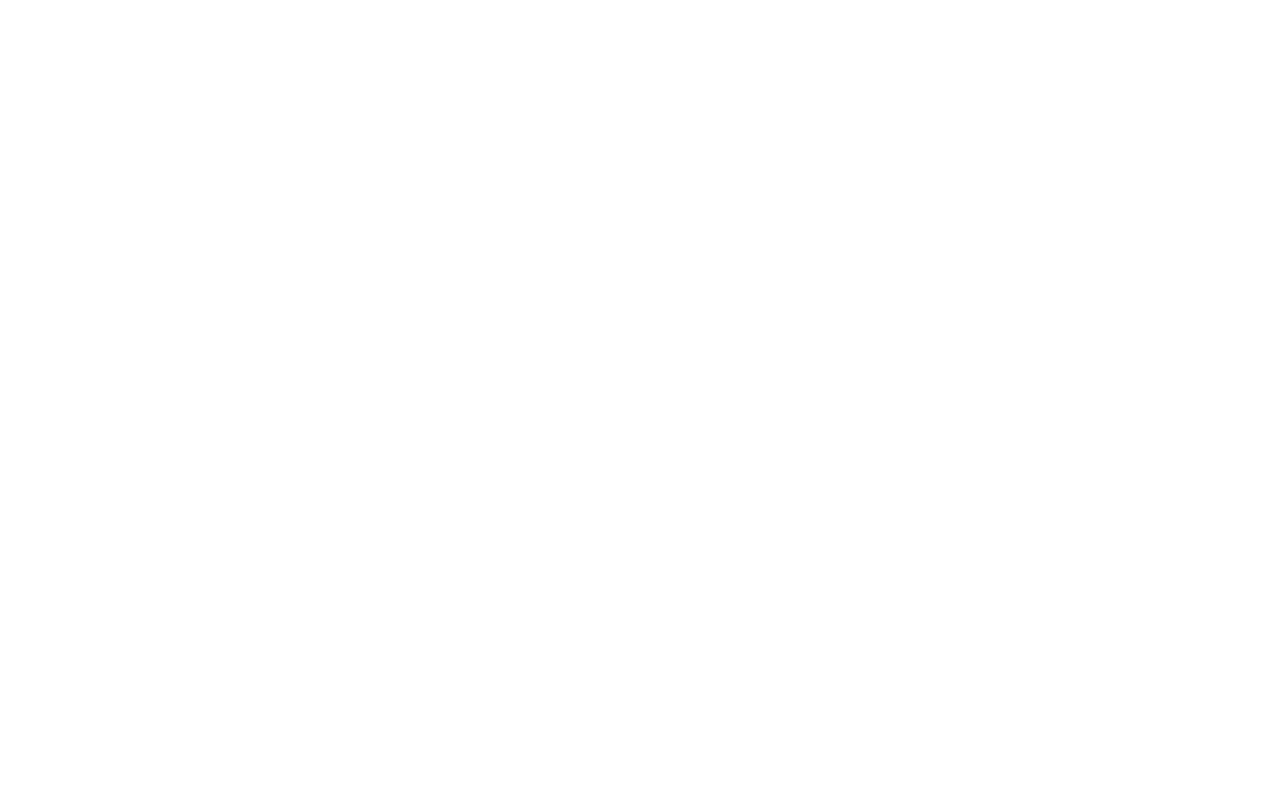
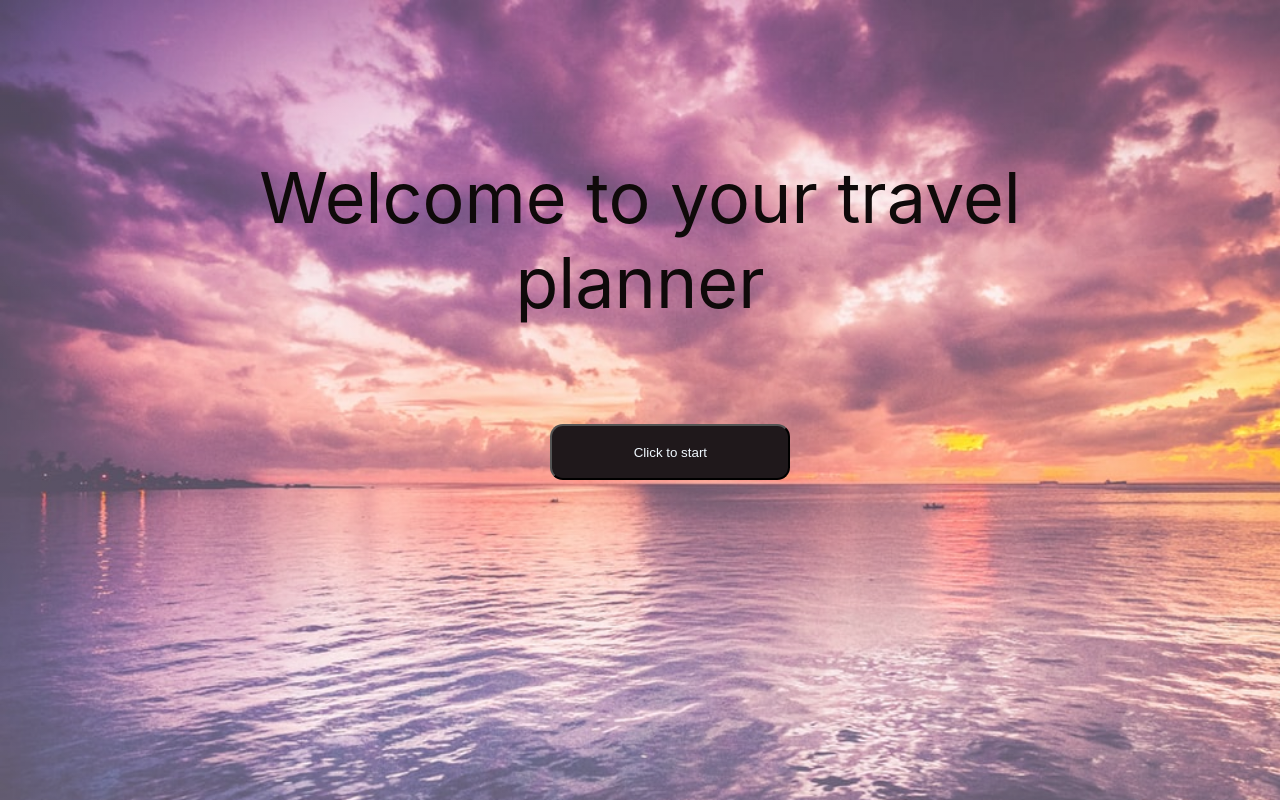
Before and after one commit to RitaH0/FemmeHacks, a React (Create React App) app in the folder travel-planner/: page / in a window 1280 px wide. Built offline with nearby package versions, Linux system fonts and the light colour scheme.

Commit message:
Welcome page
created welcome page and added routes in index.js

```diff
--- a/travel-planner/package.json
+++ b/travel-planner/package.json
@@ -8,7 +8,9 @@
     "@testing-library/user-event": "^13.5.0",
     "react": "^17.0.2",
     "react-dom": "^17.0.2",
+    "react-router-dom": "^6.2.1",
     "react-scripts": "5.0.0",
+    "styled-components": "^5.3.3",
     "web-vitals": "^2.1.4"
   },
   "scripts": {
--- a/travel-planner/src/App.css
+++ b/travel-planner/src/App.css
@@ -1,7 +1,9 @@
 .App {
   text-align: center;
 }
-
+.h{
+  color: black
+}
 .App-logo {
   height: 40vmin;
   pointer-events: none;
--- a/travel-planner/src/App.js
+++ b/travel-planner/src/App.js
@@ -1,10 +1,15 @@
 import logo from './logo.svg';
 import './App.css';
+import WelcomePage from './pages/WelcomePage';
+// import './WelcomePage.css'
+
 
 function App() {
   return (
     <div className="App">
       <header className="App-header">
+        <h className = "h">hi</h>
+        {/* <WelcomePage/> */}
         {/* <img src={logo} className="App-logo" alt="logo" />
         <p>
           Edit <code>src/App.js</code> and save to reload.
--- a/travel-planner/src/index.js
+++ b/travel-planner/src/index.js
@@ -3,11 +3,28 @@
 import './index.css';
 import App from './App';
 import reportWebVitals from './reportWebVitals';
+import { BrowserRouter as Router, Route, Routes } from "react-router-dom";
+import WelcomePage from './pages/WelcomePage';
+import PlannerPage from './pages/PlannerPage';
+import './pages/WelcomePage.css';
+
+
 
 ReactDOM.render(
-  <React.StrictMode>
-    <App />
-  </React.StrictMode>,
+  // <React.StrictMode>
+  //   <App />
+  // </React.StrictMode>,
+  <Router>
+  <Routes>
+    <Route path="/" element={<WelcomePage/>} />
+    <Route path="/PlannerPage" element={<PlannerPage/>} />
+    {/* <Route path="/QuestionPage" element={<QuestionPage />} />
+    <Route path="/test" element={<Test />} />
+    <Route path="/ResultsPage" element={<ResultsPage />} /> */}
+
+  </Routes>
+  {/* <Footer /> */}
+</Router>,
   document.getElementById('root')
 );
 
--- /dev/null
+++ b/travel-planner/src/pages/PlannerPage.js
@@ -0,0 +1,11 @@
+import React from 'react';
+
+const PlannerPage = () =>{
+    return(
+        <div>
+            <h>planner page</h>
+        </div>
+    )
+}
+
+export default PlannerPage;
--- /dev/null
+++ b/travel-planner/src/pages/WelcomePage.css
@@ -0,0 +1,49 @@
+.welcomeText{
+    width: 800px;
+    color: rgb(15, 10, 10);
+    font-size: 70px;
+    position: absolute;
+    top: 30%;
+    left: 50%;
+    transform: translate(-50%, -50%);
+    opacity: 1;
+
+
+
+}
+
+.WelcomePage{
+    text-align: center;
+}
+
+.WelcomePage__body{
+    /* background-color: rgb(248, 203, 203); */
+    background-image: linear-gradient(rgba(255, 255, 255, 0.1), rgba(255, 254, 254, 0.2)), url('../images/welcomeBackgroundPic.png');
+    background-size: cover;
+
+    height: 100vh;
+    width: 100vw;
+    justify-content: center;
+}
+
+.backPic{
+    height: 100vh;
+    width: 100vw;
+    opacity: 0.3;
+
+    /* opacity: 0.8; */
+}
+.startButton{
+    position: absolute;
+    width: 30vh;
+    height: 7vh;
+    bottom: 40%;
+    left: 43%;
+    border-radius: 0.8rem;
+    background-color: rgb(31, 24, 27);
+    color: aliceblue;
+    border-width: 0 rem;
+
+
+
+}
--- /dev/null
+++ b/travel-planner/src/pages/WelcomePage.js
@@ -0,0 +1,26 @@
+import React from "react";
+import backPic from '../images/welcomeBackgroundPic.png';
+const WelcomePage = () => {
+
+    // const setBackground = () =>{
+    //     document.getElementById("welcomeBackground").
+    // }
+    return (
+        <div className="WelcomePage">
+            {/* <h className="welcomeText">Welcome to your travel planner</h> */}
+
+            <div className="WelcomePage__body">
+                <h className="welcomeText">Welcome to your travel planner</h>
+
+                    {/* <img className = "backPic" src = {backPic}/> */}
+
+                {/* <h className="welcomeText">Welcome to your travel planner</h> */}
+                <a href='/PlannerPage'>
+                <button className = 'startButton'>Click to start</button>
+                </a>
+            </div>
+        </div>
+    );
+}
+
+export default WelcomePage;
```
Also changed, not shown: travel-planner/src/images/welcomeBackgroundPic.png (added), travel-planner/src/mainPage.js (deleted), 1 other file (tests, documents, lock files or other folders).
